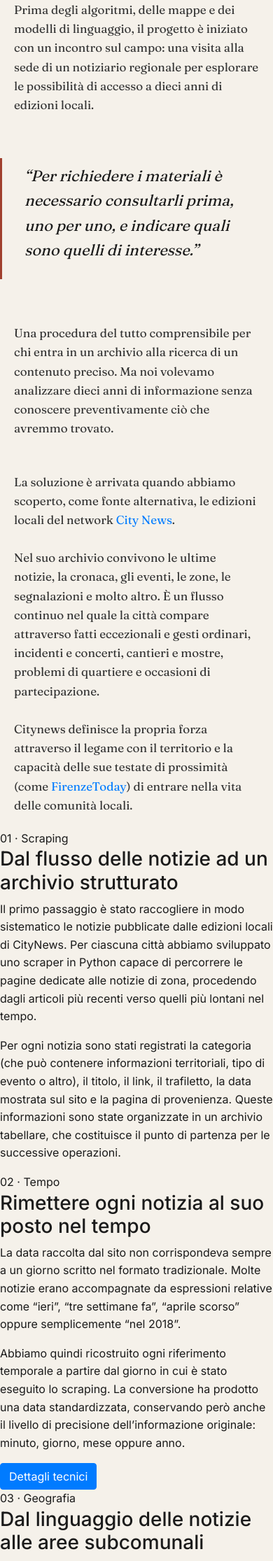
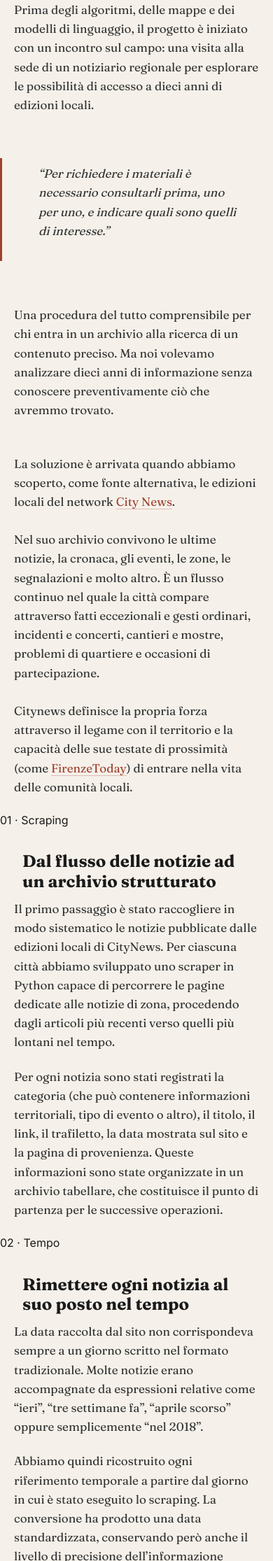
Before and after one commit to marcosemeraro/g1-2026-website, a Jekyll site: the page built from _pages/datinews.markdown, in a window 390 px wide. Shown: the part 326-2557 px from the top of the page at 70% size. Built offline with Jekyll 4.4.1, drawn with Linux system fonts in a browser that asks for light colours.

Commit message:
Update editorial.html

```diff
--- a/_layouts/editorial.html
+++ b/_layouts/editorial.html
@@ -99,18 +99,31 @@ section.chapter:first-of-type { border-top: none; }
 .viz-embed iframe { width: 100%; background: var(--panel); border: 1px solid var(--rule); border-radius: 2px; min-height: 500px; }
 .viz-embed .caption { font-family: var(--sans); font-size: 12.5px; color: var(--muted); text-align: center; margin-top: 14px; }
 
-/* ===== Fallback: markdown nudo dentro .ed-content (pagine .markdown col layout) ===== */
-.ed-content > h1, .ed-content > h2 { font-family: var(--serif); font-weight: 700; letter-spacing: -0.02em; max-width: 720px; margin: 42px auto 14px; padding: 0 32px; }
-.ed-content > h1 { font-size: 38px; }
-.ed-content > h2 { font-size: 30px; }
-.ed-content > h3 { font-family: var(--serif); font-weight: 700; font-size: 24px; max-width: 720px; margin: 32px auto 10px; padding: 0 32px; }
-.ed-content > p { font-family: var(--serif); font-size: 19px; line-height: 1.6; color: var(--ink-2); max-width: 720px; margin: 0 auto 22px; padding: 0 32px; }
-.ed-content > ul, .ed-content > ol { font-family: var(--serif); font-size: 18px; color: var(--ink-2); max-width: 720px; margin: 0 auto 22px; padding: 0 32px 0 56px; }
-.ed-content > table { max-width: 720px; margin: 20px auto 26px; border-collapse: collapse; }
-.ed-content > table th { font-family: var(--sans); font-size: 11px; text-transform: uppercase; letter-spacing: 0.14em; color: var(--muted); border-bottom: 2px solid var(--rule-2); padding: 10px 14px; text-align: left; }
-.ed-content > table td { font-family: var(--serif); font-size: 16px; color: var(--ink-2); border-bottom: 1px solid var(--rule); padding: 10px 14px; }
-.ed-content > img { max-width: 720px; width: 100%; height: auto; display: block; margin: 32px auto; }
-.ed-content > blockquote { font-family: var(--serif); font-style: italic; font-size: 22px; color: var(--ink); border-left: 3px solid var(--accent); max-width: 680px; margin: 36px auto; padding: 8px 32px; }
+/* ===== Fallback per pagine .markdown (il layout aggiunge la classe .ed-md) =====
+   Selettori DISCENDENTI (non figli diretti): prendono anche i tag annidati nei div.
+   Scoped su .ed-md: le pagine HTML con i componenti editoriali non vengono toccate. */
+.ed-md h1, .ed-md h2 { font-family: var(--serif); font-weight: 700; letter-spacing: -0.02em; max-width: 720px; margin: 42px auto 14px; padding: 0 32px; color: var(--ink); }
+.ed-md h1 { font-size: 38px; }
+.ed-md h2 { font-size: 30px; }
+.ed-md h3 { font-family: var(--serif); font-weight: 700; font-size: 24px; max-width: 720px; margin: 32px auto 10px; padding: 0 32px; color: var(--ink); }
+.ed-md p { font-family: var(--serif); font-size: 19px; line-height: 1.6; color: var(--ink-2); max-width: 720px; margin: 0 auto 22px; padding: 0 32px; }
+.ed-md .lead { font-family: var(--serif); font-size: 22px; line-height: 1.5; font-weight: 400; color: var(--ink); }
+.ed-md a:not(.btn) { color: var(--accent); text-decoration: none; border-bottom: 1px solid rgba(160,64,46,0.3); }
+.ed-md a:not(.btn):hover { color: var(--accent); border-bottom-color: var(--accent); }
+.ed-md ul, .ed-md ol { font-family: var(--serif); font-size: 18px; color: var(--ink-2); max-width: 720px; margin: 0 auto 22px; padding: 0 32px 0 56px; }
+.ed-md table { max-width: 720px; margin: 20px auto 26px; border-collapse: collapse; background: transparent; }
+.ed-md table th { font-family: var(--sans); font-size: 11px; text-transform: uppercase; letter-spacing: 0.14em; color: var(--muted); border-bottom: 2px solid var(--rule-2); padding: 10px 14px; text-align: left; background: transparent; }
+.ed-md table td { font-family: var(--serif); font-size: 16px; color: var(--ink-2); border-bottom: 1px solid var(--rule); padding: 10px 14px; background: transparent; }
+.ed-md img { max-width: 720px; width: 100%; height: auto; display: block; margin: 32px auto; }
+.ed-md blockquote { font-family: var(--serif); font-style: italic; font-size: 22px; color: var(--ink); border-left: 3px solid var(--accent); max-width: 680px; margin: 36px auto; padding: 8px 32px; }
+.ed-md code { font-family: var(--mono); font-size: 0.85em; background: var(--panel-2); color: var(--ink); padding: 2px 6px; border-radius: 2px; }
+.ed-md hr { border: 0; border-top: 1px solid var(--rule); max-width: 720px; margin: 36px auto; }
+.ed-md .btn-primary { background: var(--accent) !important; border-color: var(--accent) !important; color: #fff !important; border-radius: 0; font-family: var(--sans); letter-spacing: 0.06em; text-transform: uppercase; font-size: 13px; }
+.ed-md .btn-primary:hover { background: var(--ink) !important; border-color: var(--ink) !important; }
+.ed-md .btn-secondary { border-radius: 0; }
+.ed-md .modal-content { background: var(--panel); border: 1px solid var(--rule); border-radius: 0; }
+.ed-md .modal-header, .ed-md .modal-footer { border-color: var(--rule); }
+.ed-md .modal-title { font-family: var(--serif); font-weight: 700; color: var(--ink); }
 
 /* ===== Footer ===== */
 .ed-footer { max-width: 900px; margin: 60px auto 0; padding: 50px 32px 70px; font-family: var(--sans); font-size: 13px; color: var(--muted); line-height: 1.7; border-top: 1px solid var(--rule); }
@@ -119,8 +132,8 @@ section.chapter:first-of-type { border-top: none; }
 
 @media (max-width: 800px) {
   .cover { padding: 40px 20px 30px; }
-  .prose, .ed-content > p { padding: 0 20px; }
-  .prose p, .ed-content > p { font-size: 17px; }
+  .prose, .ed-md p { padding: 0 20px; }
+  .prose p, .ed-md p { font-size: 17px; }
 }
 </style>
 {{ page.custom_head }}
@@ -129,7 +142,8 @@ section.chapter:first-of-type { border-top: none; }
 
 {% include navbar.html pageurl=page.url %}
 
-<main class="ed-content">
+{%- assign page_ext = page.path | split: "." | last -%}
+<main class="ed-content{% if page_ext == 'markdown' or page_ext == 'md' %} ed-md{% endif %}">
 {{ content }}
 </main>
 
```
